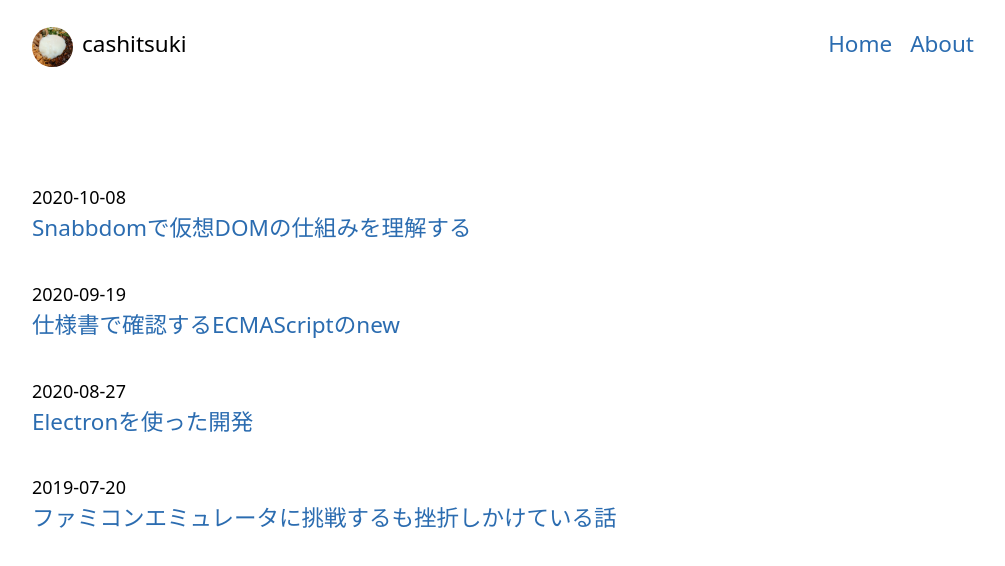
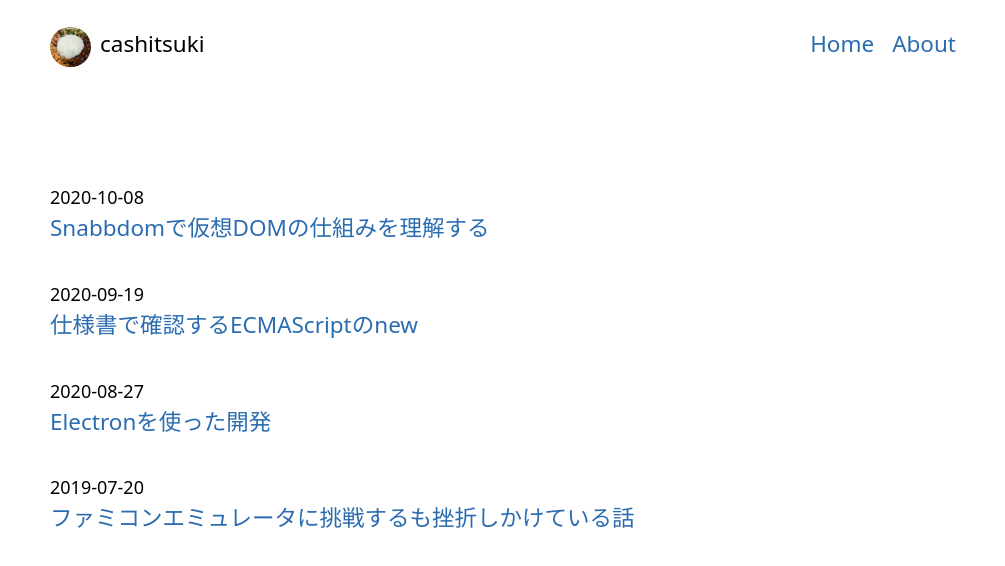
Before and after one commit to jueve/blog, a Next.js app: page / in a window 1280 px wide. Shown: the top 566 px of the page, without its empty margins (128-1133 px from the left). Built offline with nearby package versions, Linux system fonts and the light colour scheme.

Commit message:
paddingを調整

```diff
--- a/styles/index.css
+++ b/styles/index.css
@@ -12,4 +12,5 @@ html {
 }
 
 #inner {
+  padding: 0 1rem;
 }
```
